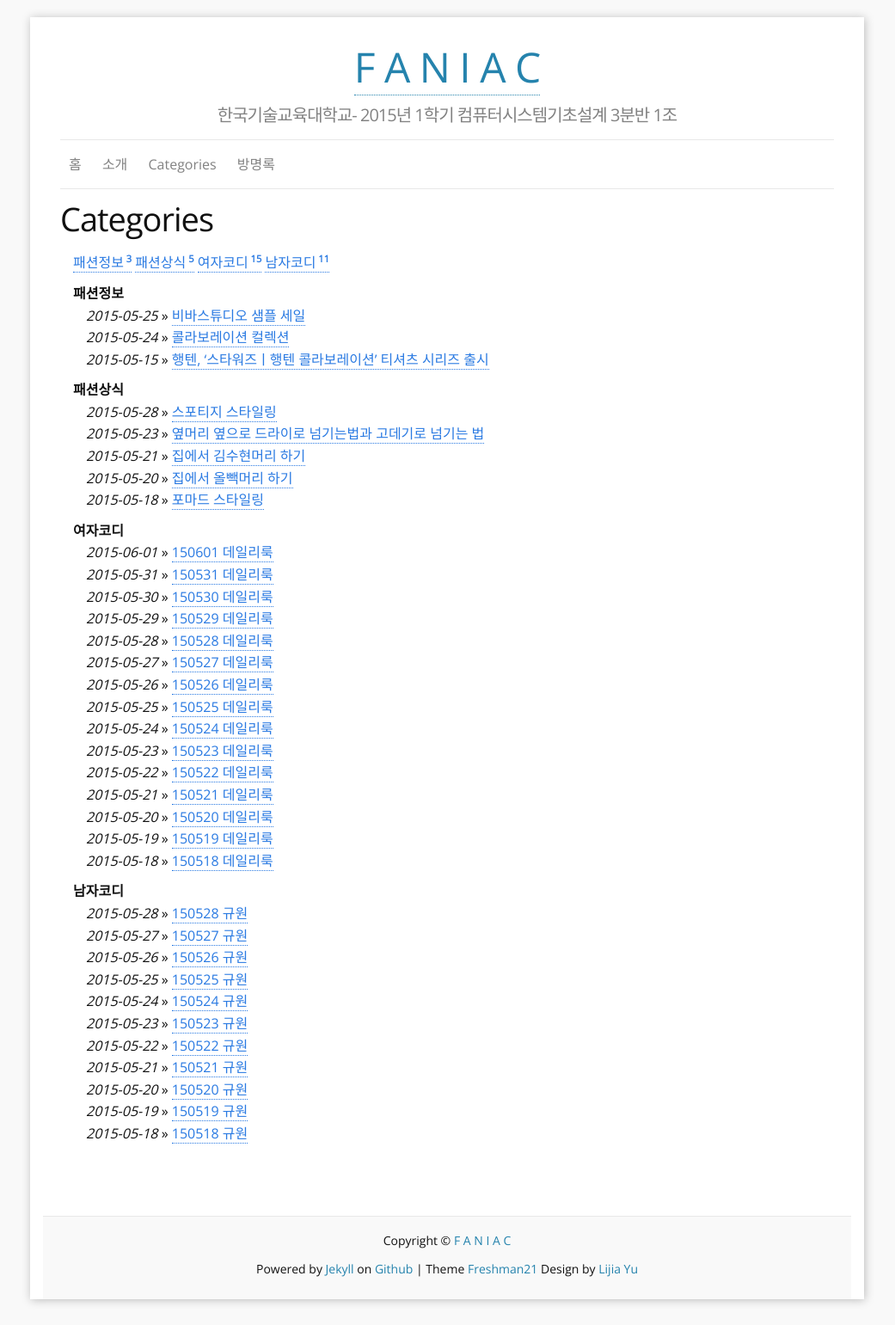
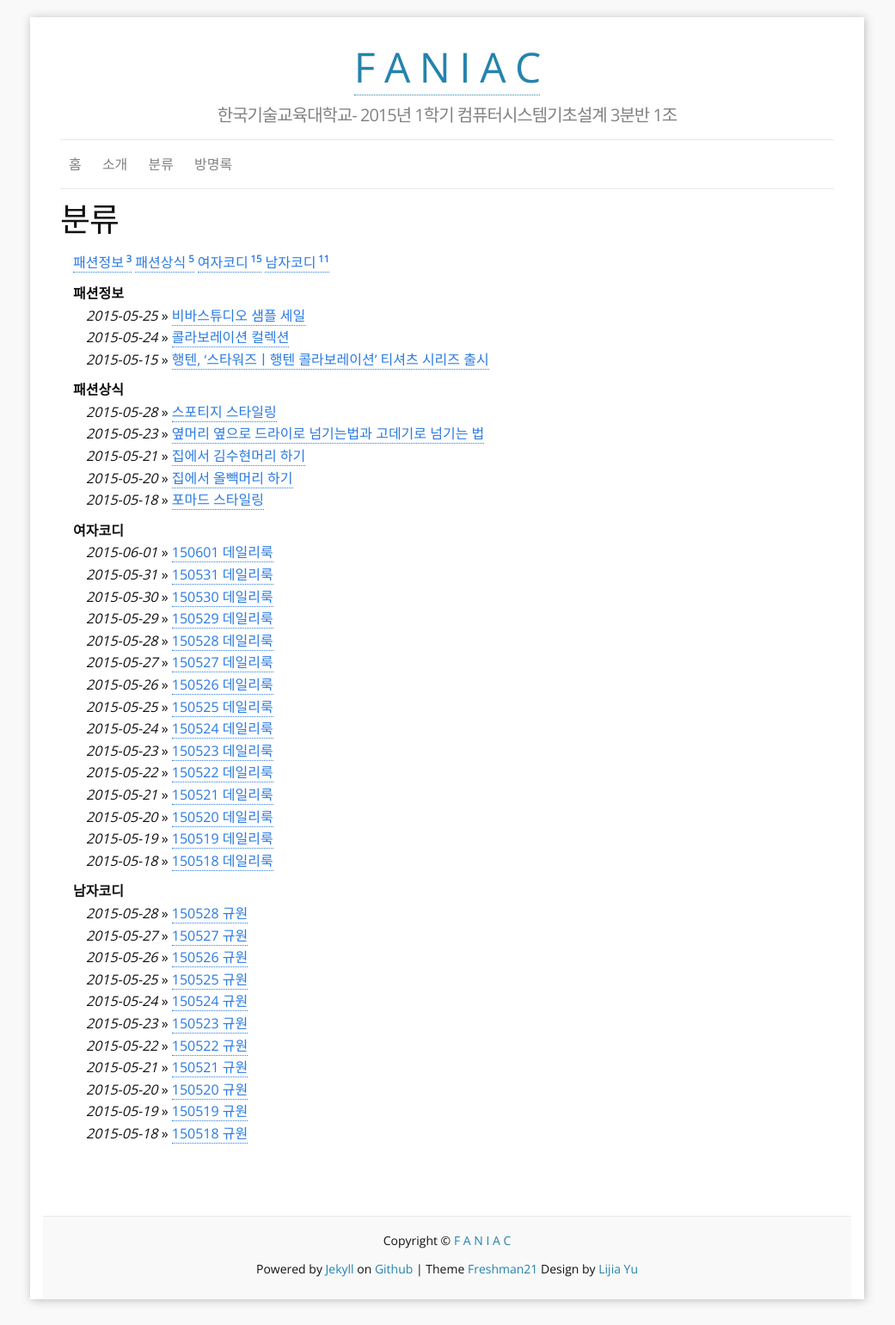
Before and after one commit to kut-fashion/kut-fashion, a Jekyll site: the page built from d_categories.md, in a window 1280 px wide. Shown: the whole page at 86% size, without its empty margins (120-1161 px from the left). Built offline with Jekyll 4.4.1, drawn with Linux system fonts in a browser that asks for light colours.

Commit message:
Update d_categories.md

```diff
--- a/d_categories.md
+++ b/d_categories.md
@@ -1,6 +1,6 @@
 ---
 layout: page
-title: Categories
+title: 분류
 permalink: /categories/
 ---
 
```
